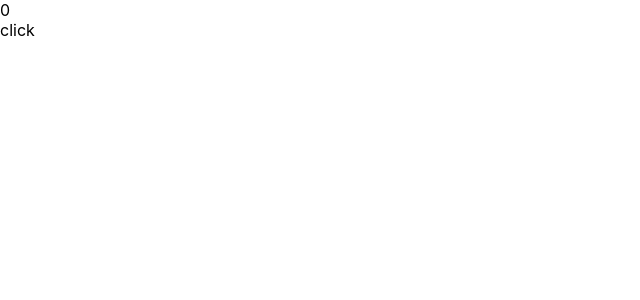
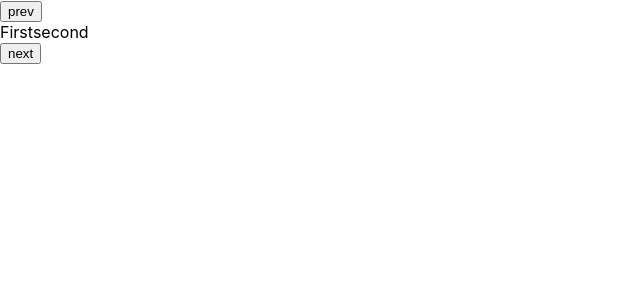
Before and after one commit to SaiRO97/paginator, a React (Create React App) app: page / in a window 1280 px wide. Shown: the top 300 px of the page, without its empty margins (0-640 px from the left). Built offline with nearby package versions, Linux system fonts and the light colour scheme.

Commit message:
start create jsx for paginator

```diff
--- a/package.json
+++ b/package.json
@@ -12,6 +12,7 @@
     "@types/react-dom": "^16.9.0",
     "mobx": "^5.15.4",
     "mobx-react": "^6.2.2",
+    "mobx-react-lite": "^2.0.7",
     "react": "^16.13.1",
     "react-dom": "^16.13.1",
     "react-scripts": "3.4.1",
--- a/src/App.tsx
+++ b/src/App.tsx
@@ -1,21 +1,15 @@
-import React, { Component } from "react";
-import { observer, inject } from "mobx-react";
-import { stores } from "./interfaces/store";
+import React, { useContext } from "react";
+import { observer } from "mobx-react-lite";
+import PaginationStore from "./stores/index";
+import { PaginatorStore } from "./interfaces/store";
+
 import "./App.css";
+import Paginator from "./views/paginator";
 
-@inject("stores")
-@observer
-export default class App extends Component<stores> {
-  constructor(props: stores) {
-    super(props);
-  }
+const App: React.FC = () => {
+  const paginatorStore: PaginatorStore = useContext(PaginationStore);
 
-  render() {
-    return (
-      <>
-        <span>{this.props.PaginatorStore.params.count}</span>
-        <div onClick={() => this.props.PaginatorStore.nextAction()}>click</div>
-      </>
-    );
-  }
-}
+  return <Paginator categories={paginatorStore.params.category} />;
+};
+
+export default observer(App);
--- a/src/consts/category.ts
+++ b/src/consts/category.ts
@@ -1,4 +1,6 @@
-export const category = [
+import { Category } from "../interfaces/store";
+
+export const category: Category[] = [
   {
     id: 1,
     name: "First",
--- a/src/index.tsx
+++ b/src/index.tsx
@@ -1,14 +1,7 @@
 import React from "react";
 import ReactDOM from "react-dom";
 import App from "./App";
-import { Provider } from "mobx-react";
-import paginatorStore from "./stores";
 
 import "./index.css";
 
-ReactDOM.render(
-  <Provider stores={paginatorStore}>
-    <App PaginatorStore={paginatorStore} />
-  </Provider>,
-  document.getElementById("root")
-);
+ReactDOM.render(<App />, document.getElementById("root"));
--- a/src/stores/index.ts
+++ b/src/stores/index.ts
@@ -1,10 +1,11 @@
+import { createContext } from "react";
 import { action, observable } from "mobx";
 import { category } from "../consts/category";
 
-class indexStore {
+class PaginationStore {
   @observable public params = {
     count: 0,
-    category: category,
+    category,
   };
 
   @action nextAction = () => {
@@ -12,4 +13,4 @@ class indexStore {
   };
 }
 
-export default new indexStore();
+export default createContext(new PaginationStore());
--- a/src/views/paginator.tsx
+++ b/src/views/paginator.tsx
@@ -1,7 +1,22 @@
-import React, { Component } from "react";
+import React from "react";
+import { Category } from "../interfaces/store";
 
-export default class Paginator extends Component {
-  render() {
-    return <div></div>;
-  }
+export interface PaginatorProps {
+  categories: Category[];
 }
+
+const Paginator: React.FC<PaginatorProps> = ({ categories }) => {
+  return (
+    <div>
+      <button>prev</button>
+      <div className="elements">
+        {categories.map((it) => {
+          return <span key={it.id}>{it.name}</span>;
+        })}
+      </div>
+      <button>next</button>
+    </div>
+  );
+};
+
+export default Paginator;
```
Also changed, not shown: src/interfaces/store.ts (+5 -7 lines), src/views/paginator.css (added), 1 other file (tests, documents, lock files or other folders).
